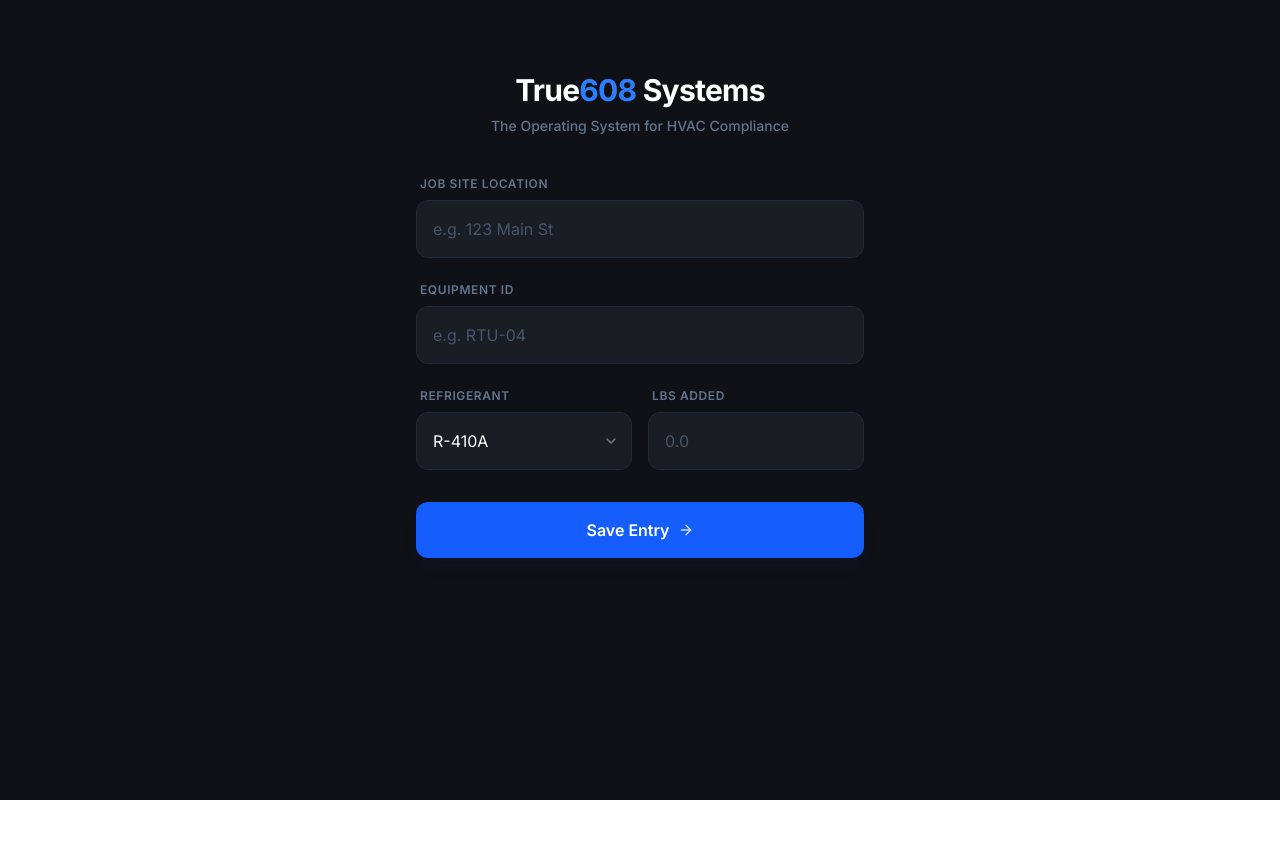
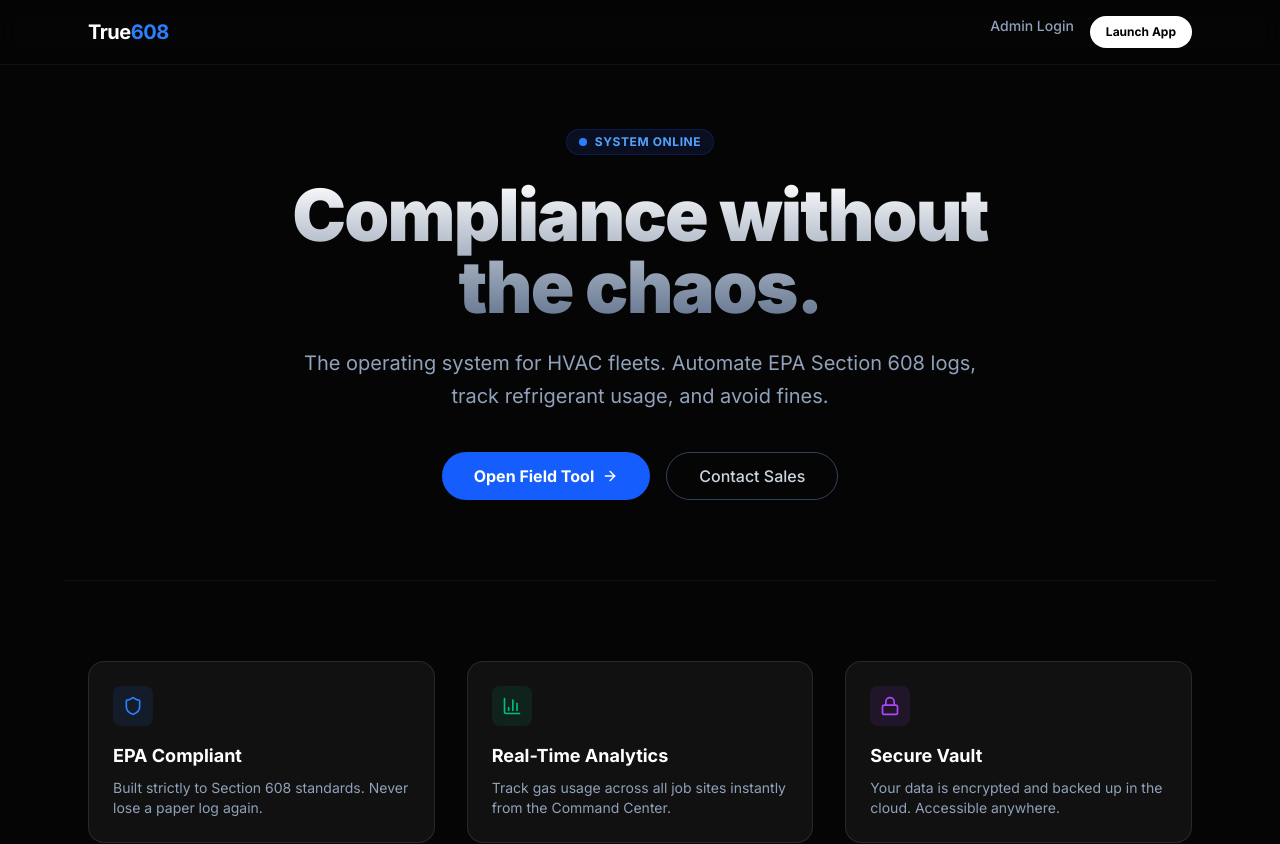
Before and after one commit to RisheeRaswath/True608-Website, a Next.js app: page / in a window 1280 px wide. Shown: the top 844 px of the page. Before the commit the page ends 800 px from the top, so only its background shows below. Built offline with nearby package versions, Linux system fonts and the light colour scheme.

Commit message:
Fix: Add Link import and final touches

```diff
--- a/src/app/admin/page.tsx
+++ b/src/app/admin/page.tsx
@@ -3,6 +3,7 @@
 import { useEffect, useState } from "react";
 import { supabase } from "@/lib/supabase";
 import { useRouter } from "next/navigation";
+import Link from "next/link"; // <--- FIXED: ADDED THIS IMPORT
 import {
   AreaChart, Area, XAxis, YAxis, CartesianGrid, Tooltip, ResponsiveContainer
 } from 'recharts';
@@ -172,14 +173,16 @@
       {/* HEADER SECTION */}
       <div className="flex flex-col md:flex-row justify-between items-start md:items-center mb-8 border-b border-slate-800 pb-6 gap-4">
 
-        {/* BRANDING BLOCK - TEXT ONLY, STACKED */}
+        {/* BRANDING BLOCK - LINKED TO HOME */}
         <div>
+            <Link href="/" className="cursor-pointer hover:opacity-80 transition-opacity block">
                 <h1 className="text-3xl font-bold text-white tracking-tight leading-none">
                     True<span className="text-blue-500">608</span>
                 </h1>
                 <p className="text-slate-500 text-sm font-bold uppercase tracking-wider mt-1">
                     Admin Dashboard
                 </p>
+            </Link>
         </div>
 
         {/* ACTION BUTTONS */}
--- /dev/null
+++ b/src/app/log/page.tsx
@@ -0,0 +1,165 @@
+"use client";
+
+import { useState } from "react";
+import { supabase } from "@/lib/supabase";
+import { toast } from "sonner";
+import { CheckCircle2, ArrowRight } from "lucide-react";
+
+export default function Home() {
+  const [loading, setLoading] = useState(false);
+  const [formData, setFormData] = useState({
+    location: "",
+    unit_id: "",
+    refrigerant: "R-410A",
+    amount: "",
+  });
+
+  const handleChange = (e: any) => {
+    setFormData({ ...formData, [e.target.name]: e.target.value });
+  };
+
+  const handleEnter = (e: React.KeyboardEvent, nextId: string) => {
+    if (e.key === "Enter") {
+      e.preventDefault();
+      if (nextId === "SUBMIT") {
+        handleSave();
+      } else {
+        document.getElementById(nextId)?.focus();
+      }
+    }
+  };
+
+  const handleSave = async (e?: React.FormEvent) => {
+    if (e) e.preventDefault();
+
+    if (!formData.location || !formData.unit_id || !formData.amount) {
+      toast.error("Please complete all fields.");
+      return;
+    }
+
+    setLoading(true);
+
+    const { error } = await supabase
+      .from("logs")
+      .insert([{
+          location: formData.location,
+          unit_id: formData.unit_id,
+          refrigerant: formData.refrigerant,
+          amount: parseFloat(formData.amount),
+        }]);
+
+    setLoading(false);
+
+    if (error) {
+      toast.error("Connection failed. Please try again.");
+    } else {
+      toast.success("Log entry saved successfully.");
+      setFormData({ ...formData, location: "", unit_id: "", amount: "" });
+      document.getElementById("field-1")?.focus();
+    }
+  };
+
+  return (
+    // THEME: Professional Slate & Matte Black (Eye-Friendly)
+    <main className="min-h-screen bg-[#0F1117] text-slate-300 p-6 flex flex-col items-center font-sans">
+
+      <div className="w-full max-w-md mb-10 mt-12 text-center">
+        <h1 className="text-3xl font-bold tracking-tight text-white mb-2">
+          True<span className="text-blue-500">608</span> Systems
+        </h1>
+        <p className="text-slate-500 text-sm font-medium">The Operating System for HVAC Compliance</p>
+      </div>
+
+      <div className="w-full max-w-md space-y-6">
+
+        {/* Field 1 */}
+        <div className="group">
+          <label className="block text-xs font-semibold text-slate-500 uppercase tracking-wider mb-2 ml-1">Job Site Location</label>
+          <input
+            id="field-1"
+            name="location"
+            value={formData.location}
+            onChange={handleChange}
+            onKeyDown={(e) => handleEnter(e, "field-2")}
+            type="text"
+            enterKeyHint="next"
+            placeholder="e.g. 123 Main St"
+            className="w-full bg-[#1A1D24] focus:bg-[#20242D] border border-slate-800 focus:border-blue-500/50 rounded-xl p-4 text-white placeholder:text-slate-600 outline-none transition-all duration-200"
+          />
+        </div>
+
+        {/* Field 2 */}
+        <div>
+          <label className="block text-xs font-semibold text-slate-500 uppercase tracking-wider mb-2 ml-1">Equipment ID</label>
+          <input
+            id="field-2"
+            name="unit_id"
+            value={formData.unit_id}
+            onChange={handleChange}
+            onKeyDown={(e) => handleEnter(e, "field-3")}
+            type="text"
+            enterKeyHint="next"
+            placeholder="e.g. RTU-04"
+            className="w-full bg-[#1A1D24] focus:bg-[#20242D] border border-slate-800 focus:border-blue-500/50 rounded-xl p-4 text-white placeholder:text-slate-600 outline-none transition-all duration-200"
+          />
+        </div>
+
+        <div className="grid grid-cols-2 gap-4">
+          <div>
+            <label className="block text-xs font-semibold text-slate-500 uppercase tracking-wider mb-2 ml-1">Refrigerant</label>
+            <div className="relative">
+                <select
+                id="field-3"
+                name="refrigerant"
+                value={formData.refrigerant}
+                onChange={handleChange}
+                onKeyDown={(e) => handleEnter(e, "field-4")}
+                className="w-full bg-[#1A1D24] focus:bg-[#20242D] border border-slate-800 focus:border-blue-500/50 rounded-xl p-4 text-white outline-none transition-all duration-200 appearance-none cursor-pointer"
+                >
+                <option>R-410A</option>
+                <option>R-22</option>
+                <option>R-404A</option>
+                <option>R-134a</option>
+                </select>
+                {/* Custom arrow for cleaner look */}
+                <div className="absolute right-4 top-1/2 -translate-y-1/2 pointer-events-none opacity-50">
+                    <svg width="10" height="6" viewBox="0 0 10 6" fill="none" xmlns="http://www.w3.org/2000/svg"><path d="M1 1L5 5L9 1" stroke="currentColor" strokeWidth="1.5" strokeLinecap="round" strokeLinejoin="round"/></svg>
+                </div>
+            </div>
+          </div>
+          <div>
+            <label className="block text-xs font-semibold text-slate-500 uppercase tracking-wider mb-2 ml-1">Lbs Added</label>
+            <input
+              id="field-4"
+              name="amount"
+              value={formData.amount}
+              onChange={handleChange}
+              onKeyDown={(e) => handleEnter(e, "SUBMIT")}
+              type="number"
+              step="0.1"
+              min="0"
+              enterKeyHint="done"
+              placeholder="0.0"
+              className="w-full bg-[#1A1D24] focus:bg-[#20242D] border border-slate-800 focus:border-blue-500/50 rounded-xl p-4 text-white placeholder:text-slate-600 outline-none transition-all duration-200"
+            />
+          </div>
+        </div>
+
+        <button
+          onClick={() => handleSave()}
+          disabled={loading}
+          type="button"
+          className="w-full cursor-pointer bg-blue-600 hover:bg-blue-500 disabled:bg-slate-800 disabled:text-slate-500 text-white font-semibold py-4 rounded-xl mt-8 transition-all active:scale-[0.99] shadow-lg shadow-blue-900/10 flex items-center justify-center gap-2"
+        >
+          {loading ? "Saving..." : (
+            <>
+                <span>Save Entry</span>
+                <ArrowRight className="w-4 h-4 opacity-80" />
+            </>
+          )}
+        </button>
+
+      </div>
+    </main>
+  );
+}
--- a/src/app/page.tsx
+++ b/src/app/page.tsx
@@ -1,165 +1,105 @@
 "use client";
 
-import { useState } from "react";
-import { supabase } from "@/lib/supabase";
-import { toast } from "sonner";
-import { CheckCircle2, ArrowRight } from "lucide-react";
+import Link from "next/link";
+import { ArrowRight, Shield, BarChart3, Lock, CheckCircle2 } from "lucide-react";
 
-export default function Home() {
-  const [loading, setLoading] = useState(false);
-  const [formData, setFormData] = useState({
-    location: "",
-    unit_id: "",
-    refrigerant: "R-410A",
-    amount: "",
-  });
+export default function LandingPage() {
+  return (
+    <main className="min-h-screen bg-[#050505] text-white font-sans selection:bg-blue-500 selection:text-white">
 
-  const handleChange = (e: any) => {
-    setFormData({ ...formData, [e.target.name]: e.target.value });
-  };
+      {/* NAVBAR */}
+      <nav className="fixed top-0 w-full z-50 border-b border-white/5 bg-[#050505]/80 backdrop-blur-md">
+        <div className="max-w-6xl mx-auto px-6 h-16 flex items-center justify-between">
+          <div className="text-xl font-bold tracking-tight">
+            True<span className="text-blue-500">608</span>
+          </div>
+          <div className="flex gap-4">
+            <Link href="/login" className="text-sm font-medium text-slate-400 hover:text-white transition-colors">
+              Admin Login
+            </Link>
+            <Link
+              href="/log"
+              className="bg-white text-black px-4 py-2 rounded-full text-xs font-bold hover:bg-slate-200 transition-all"
+            >
+              Launch App
+            </Link>
+          </div>
+        </div>
+      </nav>
 
-  const handleEnter = (e: React.KeyboardEvent, nextId: string) => {
-    if (e.key === "Enter") {
-      e.preventDefault();
-      if (nextId === "SUBMIT") {
-        handleSave();
-      } else {
-        document.getElementById(nextId)?.focus();
-      }
-    }
-  };
+      {/* HERO SECTION */}
+      <div className="pt-32 pb-20 px-6 max-w-4xl mx-auto text-center">
+        <div className="inline-flex items-center gap-2 px-3 py-1 rounded-full bg-blue-900/20 border border-blue-800/30 text-blue-400 text-xs font-bold uppercase tracking-wider mb-6">
+          <span className="relative flex h-2 w-2">
+            <span className="animate-ping absolute inline-flex h-full w-full rounded-full bg-blue-400 opacity-75"></span>
+            <span className="relative inline-flex rounded-full h-2 w-2 bg-blue-500"></span>
+          </span>
+          System Online
+        </div>
 
-  const handleSave = async (e?: React.FormEvent) => {
-    if (e) e.preventDefault();
+        <h1 className="text-5xl md:text-7xl font-black tracking-tight mb-6 bg-clip-text text-transparent bg-gradient-to-b from-white to-slate-500">
+          Compliance without <br/> the chaos.
+        </h1>
 
-    if (!formData.location || !formData.unit_id || !formData.amount) {
-      toast.error("Please complete all fields.");
-      return;
-    }
+        <p className="text-lg md:text-xl text-slate-400 mb-10 max-w-2xl mx-auto leading-relaxed">
+          The operating system for HVAC fleets. Automate EPA Section 608 logs, track refrigerant usage, and avoid fines.
+        </p>
 
-    setLoading(true);
-
-    const { error } = await supabase
-      .from("logs")
-      .insert([{
-          location: formData.location,
-          unit_id: formData.unit_id,
-          refrigerant: formData.refrigerant,
-          amount: parseFloat(formData.amount),
-        }]);
-
-    setLoading(false);
-
-    if (error) {
-      toast.error("Connection failed. Please try again.");
-    } else {
-      toast.success("Log entry saved successfully.");
-      setFormData({ ...formData, location: "", unit_id: "", amount: "" });
-      document.getElementById("field-1")?.focus();
-    }
-  };
-
-  return (
-    // THEME: Professional Slate & Matte Black (Eye-Friendly)
-    <main className="min-h-screen bg-[#0F1117] text-slate-300 p-6 flex flex-col items-center font-sans">
-
-      <div className="w-full max-w-md mb-10 mt-12 text-center">
-        <h1 className="text-3xl font-bold tracking-tight text-white mb-2">
-          True<span className="text-blue-500">608</span> Systems
-        </h1>
-        <p className="text-slate-500 text-sm font-medium">The Operating System for HVAC Compliance</p>
+        <div className="flex flex-col sm:flex-row gap-4 justify-center items-center">
+          <Link
+            href="/log"
+            className="w-full sm:w-auto h-12 px-8 rounded-full bg-blue-600 hover:bg-blue-500 text-white font-bold flex items-center justify-center gap-2 transition-all hover:scale-105"
+          >
+            Open Field Tool <ArrowRight className="w-4 h-4" />
+          </Link>
+          <Link
+            href="mailto:sales@true608.com"
+            className="w-full sm:w-auto h-12 px-8 rounded-full border border-slate-700 hover:border-slate-500 text-slate-300 font-medium flex items-center justify-center gap-2 transition-all"
+          >
+            Contact Sales
+          </Link>
+        </div>
       </div>
 
-      <div className="w-full max-w-md space-y-6">
+      {/* FEATURES GRID */}
+      <div className="max-w-6xl mx-auto px-6 py-20 border-t border-white/5">
+        <div className="grid grid-cols-1 md:grid-cols-3 gap-8">
+          {/* Feature 1 */}
+          <div className="p-6 rounded-2xl bg-white/5 border border-white/10 hover:border-blue-500/30 transition-colors">
+            <div className="w-10 h-10 rounded-lg bg-blue-500/10 flex items-center justify-center mb-4">
+              <Shield className="w-5 h-5 text-blue-500" />
+            </div>
+            <h3 className="text-lg font-bold mb-2">EPA Compliant</h3>
+            <p className="text-slate-400 text-sm">Built strictly to Section 608 standards. Never lose a paper log again.</p>
+          </div>
 
-        {/* Field 1 */}
-        <div className="group">
-          <label className="block text-xs font-semibold text-slate-500 uppercase tracking-wider mb-2 ml-1">Job Site Location</label>
-          <input
-            id="field-1"
-            name="location"
-            value={formData.location}
-            onChange={handleChange}
-            onKeyDown={(e) => handleEnter(e, "field-2")}
-            type="text"
-            enterKeyHint="next"
-            placeholder="e.g. 123 Main St"
-            className="w-full bg-[#1A1D24] focus:bg-[#20242D] border border-slate-800 focus:border-blue-500/50 rounded-xl p-4 text-white placeholder:text-slate-600 outline-none transition-all duration-200"
-          />
-        </div>
+          {/* Feature 2 */}
+          <div className="p-6 rounded-2xl bg-white/5 border border-white/10 hover:border-emerald-500/30 transition-colors">
+            <div className="w-10 h-10 rounded-lg bg-emerald-500/10 flex items-center justify-center mb-4">
+              <BarChart3 className="w-5 h-5 text-emerald-500" />
+            </div>
+            <h3 className="text-lg font-bold mb-2">Real-Time Analytics</h3>
+            <p className="text-slate-400 text-sm">Track gas usage across all job sites instantly from the Command Center.</p>
+          </div>
 
-        {/* Field 2 */}
-        <div>
-          <label className="block text-xs font-semibold text-slate-500 uppercase tracking-wider mb-2 ml-1">Equipment ID</label>
-          <input
-            id="field-2"
-            name="unit_id"
-            value={formData.unit_id}
-            onChange={handleChange}
-            onKeyDown={(e) => handleEnter(e, "field-3")}
-            type="text"
-            enterKeyHint="next"
-            placeholder="e.g. RTU-04"
-            className="w-full bg-[#1A1D24] focus:bg-[#20242D] border border-slate-800 focus:border-blue-500/50 rounded-xl p-4 text-white placeholder:text-slate-600 outline-none transition-all duration-200"
-          />
-        </div>
-
-        <div className="grid grid-cols-2 gap-4">
-          <div>
-            <label className="block text-xs font-semibold text-slate-500 uppercase tracking-wider mb-2 ml-1">Refrigerant</label>
-            <div className="relative">
-                <select
-                id="field-3"
-                name="refrigerant"
-                value={formData.refrigerant}
-                onChange={handleChange}
-                onKeyDown={(e) => handleEnter(e, "field-4")}
-                className="w-full bg-[#1A1D24] focus:bg-[#20242D] border border-slate-800 focus:border-blue-500/50 rounded-xl p-4 text-white outline-none transition-all duration-200 appearance-none cursor-pointer"
-                >
-                <option>R-410A</option>
-                <option>R-22</option>
-                <option>R-404A</option>
-                <option>R-134a</option>
-                </select>
-                {/* Custom arrow for cleaner look */}
-                <div className="absolute right-4 top-1/2 -translate-y-1/2 pointer-events-none opacity-50">
-                    <svg width="10" height="6" viewBox="0 0 10 6" fill="none" xmlns="http://www.w3.org/2000/svg"><path d="M1 1L5 5L9 1" stroke="currentColor" strokeWidth="1.5" strokeLinecap="round" strokeLinejoin="round"/></svg>
-                </div>
+          {/* Feature 3 */}
+          <div className="p-6 rounded-2xl bg-white/5 border border-white/10 hover:border-purple-500/30 transition-colors">
+            <div className="w-10 h-10 rounded-lg bg-purple-500/10 flex items-center justify-center mb-4">
+              <Lock className="w-5 h-5 text-purple-500" />
             </div>
-          </div>
-          <div>
-            <label className="block text-xs font-semibold text-slate-500 uppercase tracking-wider mb-2 ml-1">Lbs Added</label>
-            <input
-              id="field-4"
-              name="amount"
-              value={formData.amount}
-              onChange={handleChange}
-              onKeyDown={(e) => handleEnter(e, "SUBMIT")}
-              type="number"
-              step="0.1"
-              min="0"
-              enterKeyHint="done"
-              placeholder="0.0"
-              className="w-full bg-[#1A1D24] focus:bg-[#20242D] border border-slate-800 focus:border-blue-500/50 rounded-xl p-4 text-white placeholder:text-slate-600 outline-none transition-all duration-200"
-            />
+            <h3 className="text-lg font-bold mb-2">Secure Vault</h3>
+            <p className="text-slate-400 text-sm">Your data is encrypted and backed up in the cloud. Accessible anywhere.</p>
           </div>
         </div>
+      </div>
 
-        <button
-          onClick={() => handleSave()}
-          disabled={loading}
-          type="button"
-          className="w-full cursor-pointer bg-blue-600 hover:bg-blue-500 disabled:bg-slate-800 disabled:text-slate-500 text-white font-semibold py-4 rounded-xl mt-8 transition-all active:scale-[0.99] shadow-lg shadow-blue-900/10 flex items-center justify-center gap-2"
-        >
-          {loading ? "Saving..." : (
-            <>
-                <span>Save Entry</span>
-                <ArrowRight className="w-4 h-4 opacity-80" />
-            </>
-          )}
-        </button>
+      {/* FOOTER */}
+      <footer className="border-t border-white/5 py-10 text-center">
+        <p className="text-slate-600 text-sm">
+          &copy; 2025 True608 Systems. All rights reserved.
+        </p>
+      </footer>
 
-      </div>
     </main>
   );
 }
```
Lines whose indentation alone changed are shown as unchanged.
